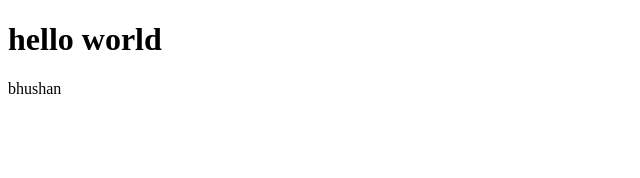
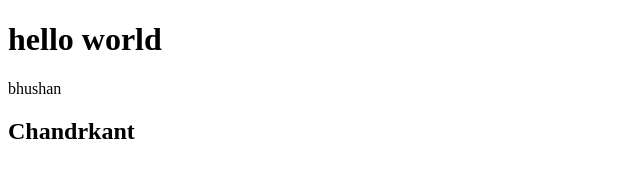
Before and after one commit to 264shubham/demo, a plain HTML site: page index.html in a window 1280 px wide. Shown: the whole page, without its empty margins (0-640 px from the left). Drawn offline with Linux system fonts and the light colour scheme.

Commit message:
Update index.html

```diff
--- a/index.html
+++ b/index.html
@@ -8,6 +8,7 @@
 <body>
     <h1> hello world</h1>
     <p> bhushan </p>
+    <h2>Chandrkant</h2>
 
 </body>
 </html>
```
